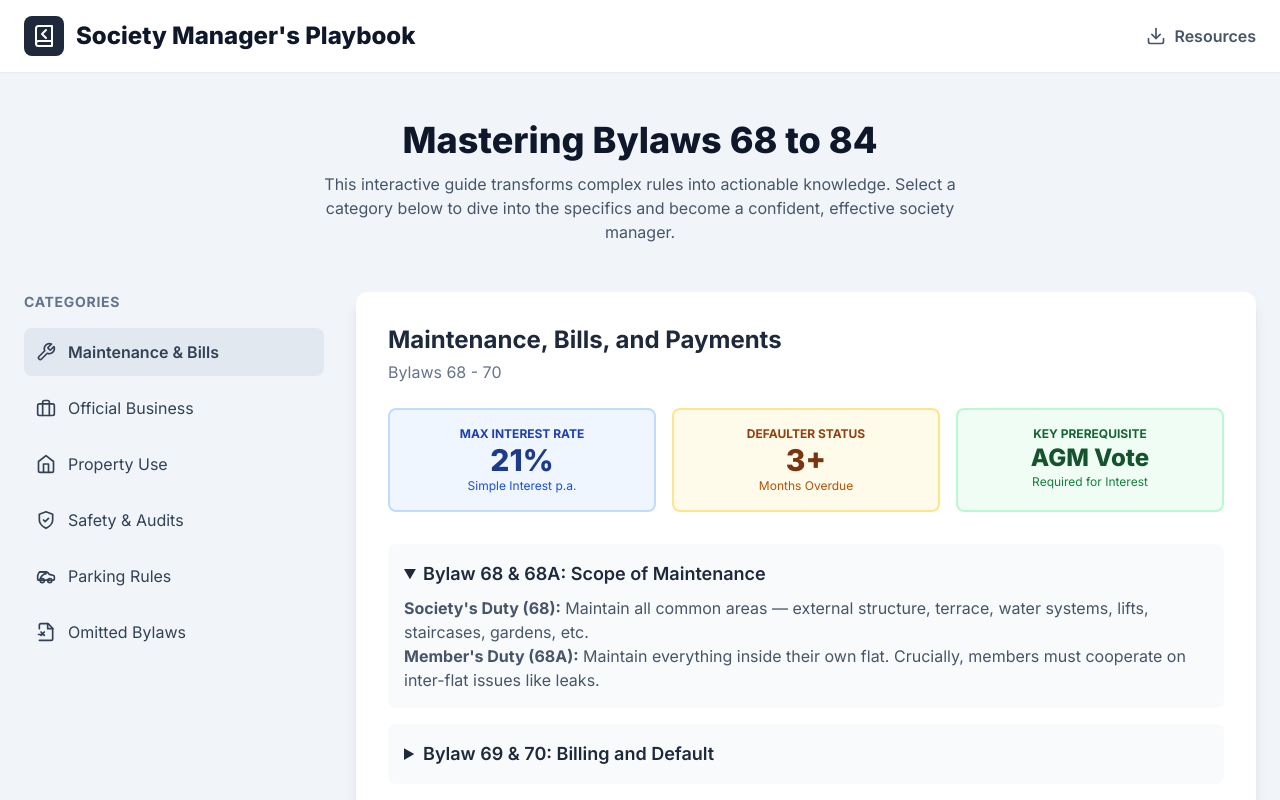
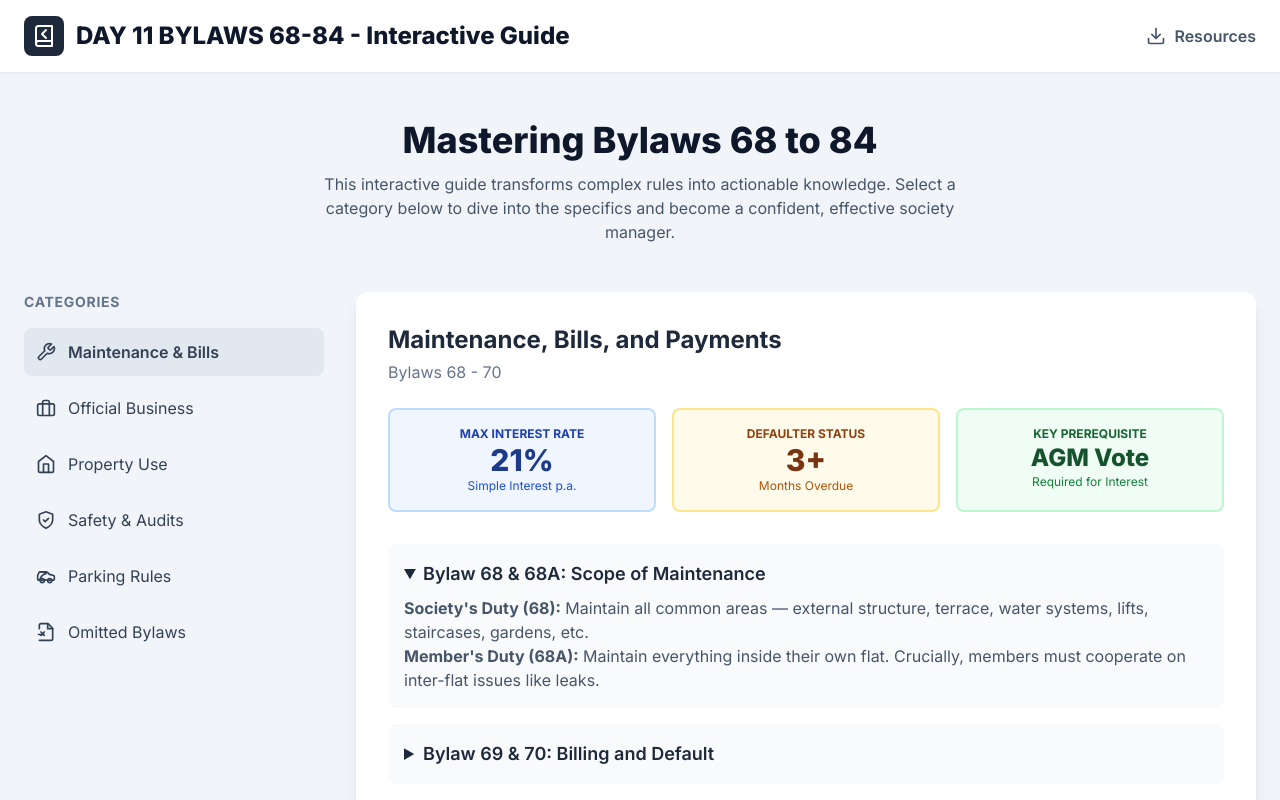
Before and after one commit to ungabunga-q/DAY-11-WEBSITE, a website: page index.html in a window 1280 px wide. Shown: the top 800 px of the page. Drawn offline with nearby package versions, Linux system fonts and the light colour scheme.

Commit message:
commit index.html

```diff
--- a/index.html
+++ b/index.html
@@ -63,7 +63,7 @@
                 <div class="bg-slate-800 text-white p-2 rounded-lg">
                     <svg xmlns="http://www.w3.org/2000/svg" width="24" height="24" viewBox="0 0 24 24" fill="none" stroke="currentColor" stroke-width="2" stroke-linecap="round" stroke-linejoin="round" class="lucide lucide-book-marked"><path d="M4 19.5v-15A2.5 2.5 0 0 1 6.5 2H20v20H6.5a2.5 2.5 0 0 1 0-5H20"/><path d="m14 6-4 4 4 4"/></svg>
                 </div>
-                <h1 class="text-xl md:text-2xl font-extrabold text-slate-900">Society Manager's Playbook</h1>
+                <h1 class="text-xl md:text-2xl font-extrabold text-slate-900">DAY 11 BYLAWS 68-84 - Interactive Guide</h1>
             </div>
             <a href="#resources" class="hidden md:flex items-center gap-2 text-slate-600 hover:text-blue-600 transition-colors font-semibold">
                 <svg xmlns="http://www.w3.org/2000/svg" width="20" height="20" viewBox="0 0 24 24" fill="none" stroke="currentColor" stroke-width="2" stroke-linecap="round" stroke-linejoin="round" class="lucide lucide-download"><path d="M21 15v4a2 2 0 0 1-2 2H5a2 2 0 0 1-2-2v-4"/><polyline points="7 10 12 15 17 10"/><line x1="12" x2="12" y1="15" y2="3"/></svg>
```
